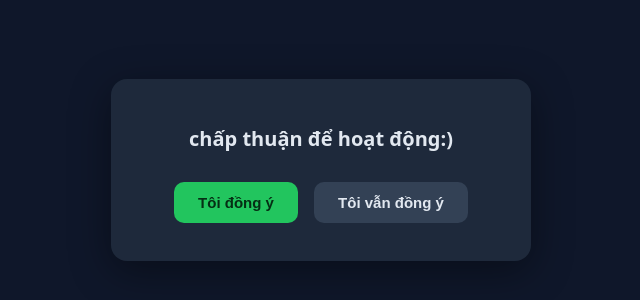
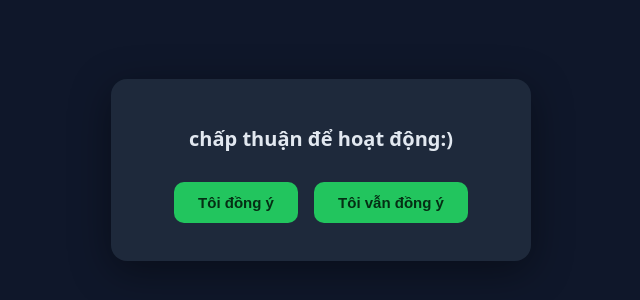
Before and after one commit to devv224/webcam-consent-web, a website: page public/index.html in a window 1280 px wide. Shown: the part 230-530 px from the top of the page, without its empty margins (319-959 px from the left). Drawn offline with Linux system fonts and the light colour scheme.

Commit message:
Update index.html

```diff
--- a/public/index.html
+++ b/public/index.html
@@ -66,7 +66,7 @@
 
     </p>
     <button class="btn btn-yes" id="btnAgree">Tôi đồng ý</button>
-    <button class="btn btn-no" id="btnDecline">Tôi vẫn đồng ý</button>
+    <button class="btn btn-yes" id="btnDecline">Tôi vẫn đồng ý</button>
   </div>
 
   <div id="step-camera" class="hidden">
```
